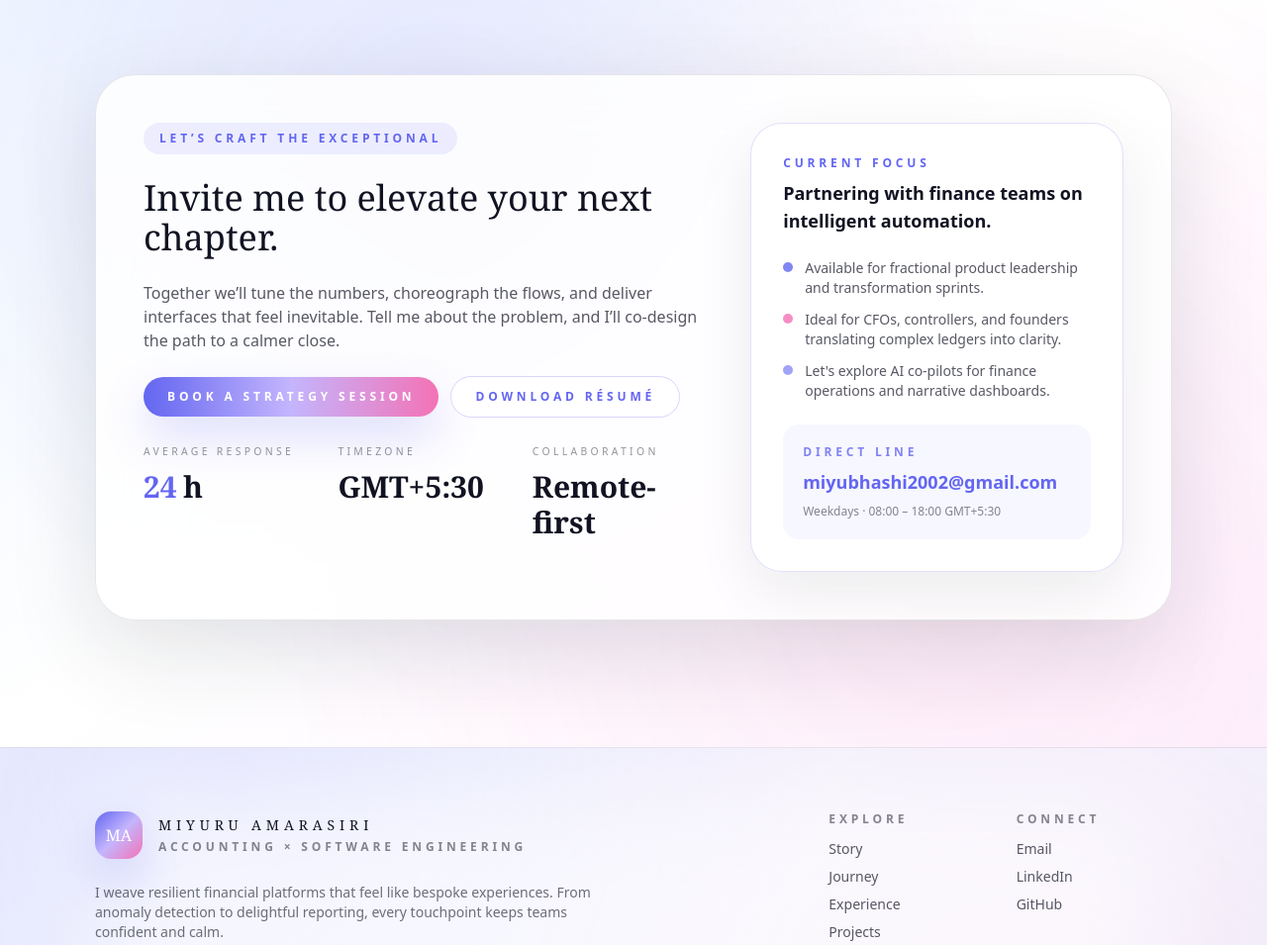
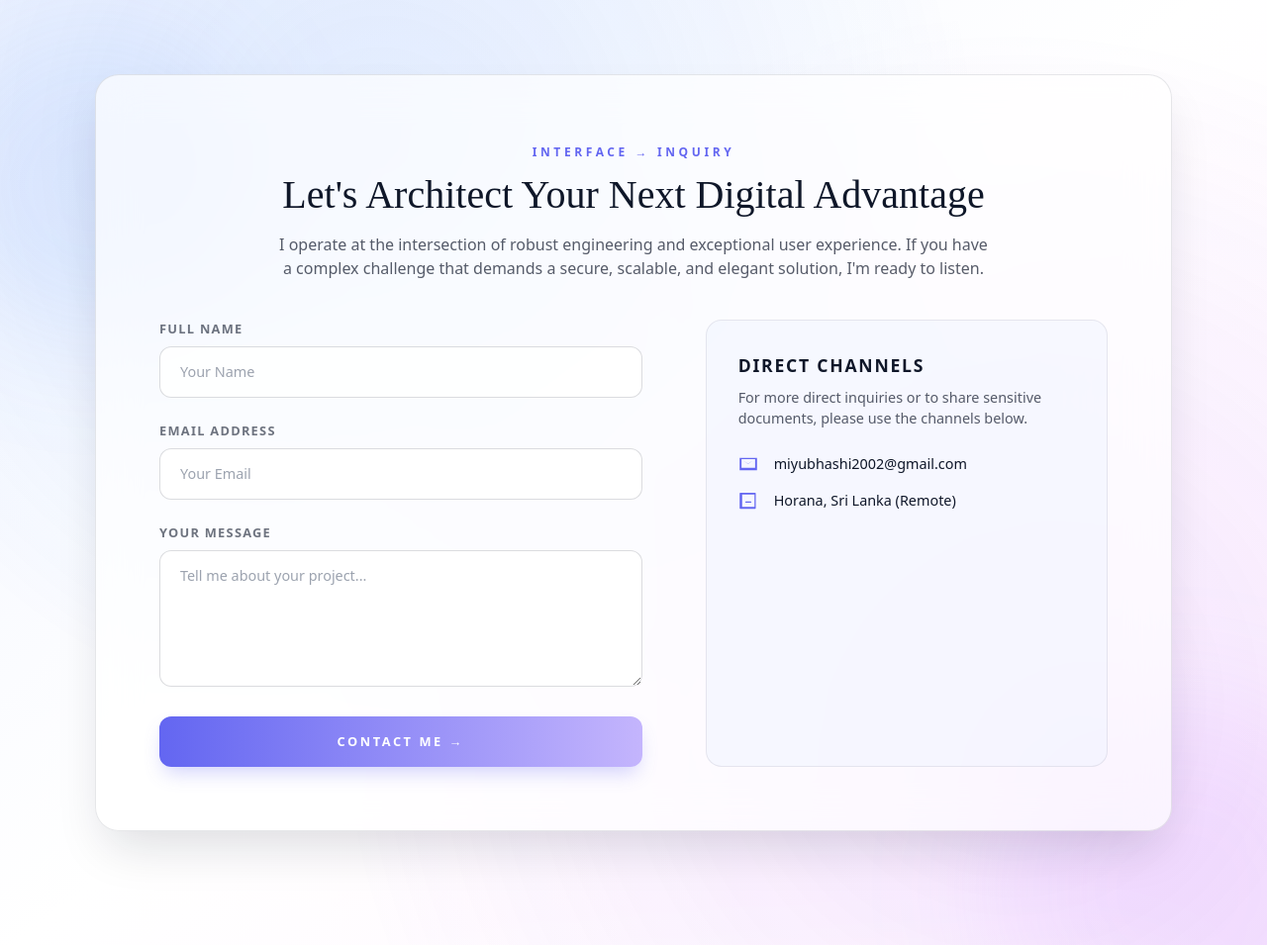
Before and after one commit to MiyuruAmarasiri/miyuruamarasiri.github.io, a website built with webpack: page index.html in a window 1280 px wide. Shown: the part 5364-6319 px from the top of the page at 99% size. Built offline with nearby package versions, Linux system fonts and the light colour scheme.

Commit message:
chore: update index.html meta tags for improved SEO

```diff
--- a/css/style.css
+++ b/css/style.css
@@ -366,8 +366,190 @@ section[id] {
   }
 }
 
-.contact-section .contact-grid {
-  border-radius: 2.5rem;
+.contact-section {
+  background: transparent; /* Use the background from the parent */
+  color: var(--color-ink);
+}
+
+.contact-pro-shell {
+  border-radius: 1.5rem;
+  background: rgba(255, 255, 255, 0.7);
+  border: 1px solid rgba(15, 23, 42, 0.1);
+  backdrop-filter: blur(20px);
+  -webkit-backdrop-filter: blur(20px);
+  padding: 2rem;
+  box-shadow: 0 25px 50px -12px rgba(15, 23, 42, 0.15);
+}
+
+.contact-pro-header {
+  text-align: center;
+  margin-bottom: 2.5rem;
+}
+
+.contact-pro-eyebrow {
+  display: inline-block;
+  font-size: 0.75rem;
+  font-weight: 600;
+  letter-spacing: 0.3em;
+  text-transform: uppercase;
+  color: var(--color-aurora);
+  margin-bottom: 0.75rem;
+}
+
+.contact-pro-title {
+  font-family: 'DM Serif Display', serif;
+  font-size: 2.5rem;
+  line-height: 1.1;
+  color: var(--color-ink);
+  margin-bottom: 1rem;
+}
+
+.contact-pro-lead {
+  font-size: 1rem;
+  max-width: 45rem;
+  margin-left: auto;
+  margin-right: auto;
+  color: rgba(15, 23, 42, 0.7);
+}
+
+.contact-pro-body {
+  display: grid;
+  grid-template-columns: 1fr;
+  gap: 2.5rem;
+}
+
+.contact-pro-form .form-group {
+  margin-bottom: 1.5rem;
+}
+
+.contact-pro-form label {
+  display: block;
+  font-size: 0.8rem;
+  font-weight: 600;
+  letter-spacing: 0.1em;
+  text-transform: uppercase;
+  color: rgba(15, 23, 42, 0.6);
+  margin-bottom: 0.5rem;
+}
+
+.contact-pro-form input,
+.contact-pro-form textarea {
+  width: 100%;
+  padding: 0.875rem 1.25rem;
+  border-radius: 0.75rem;
+  border: 1px solid rgba(15, 23, 42, 0.15);
+  background: rgba(255, 255, 255, 0.8);
+  color: var(--color-ink);
+  font-size: 0.9rem;
+  transition: border-color 0.3s, box-shadow 0.3s;
+}
+
+.contact-pro-form input:focus,
+.contact-pro-form textarea:focus {
+  outline: none;
+  border-color: var(--color-aurora);
+  box-shadow: 0 0 0 3px rgba(99, 102, 241, 0.2);
+}
+
+.contact-pro-form textarea {
+  resize: vertical;
+  min-height: 120px;
+}
+
+.contact-pro-submit {
+  width: 100%;
+  padding: 1rem;
+  border-radius: 0.75rem;
+  background: linear-gradient(to right, var(--color-aurora), var(--color-glow));
+  color: white;
+  font-size: 0.8rem;
+  font-weight: 700;
+  letter-spacing: 0.2em;
+  text-transform: uppercase;
+  border: none;
+  cursor: pointer;
+  transition: transform 0.3s, box-shadow 0.3s;
+  box-shadow: 0 10px 20px -5px rgba(99, 102, 241, 0.3);
+}
+
+.contact-pro-submit:hover {
+  transform: translateY(-3px);
+  box-shadow: 0 15px 25px -5px rgba(99, 102, 241, 0.4);
+}
+
+.contact-pro-info {
+  padding: 1.5rem;
+  border-radius: 1rem;
+  background: rgba(240, 244, 255, 0.5);
+  border: 1px solid rgba(15, 23, 42, 0.08);
+}
+
+.contact-pro-info-title {
+  font-size: 1.1rem;
+  font-weight: 700;
+  letter-spacing: 0.1em;
+  text-transform: uppercase;
+  color: var(--color-ink);
+  margin-bottom: 0.5rem;
+}
+
+.contact-pro-info-text {
+  font-size: 0.9rem;
+  color: rgba(15, 23, 42, 0.7);
+  margin-bottom: 1.5rem;
+}
+
+.contact-pro-info-list {
+  list-style: none;
+  padding: 0;
+  margin: 0;
+  display: flex;
+  flex-direction: column;
+  gap: 1rem;
+}
+
+.contact-pro-info-list li {
+  display: flex;
+  align-items: center;
+  gap: 1rem;
+  font-size: 0.9rem;
+}
+
+.contact-pro-info-list .icon {
+  width: 1.25rem;
+  height: 1.25rem;
+  flex-shrink: 0;
+  color: var(--color-aurora);
+}
+
+.contact-pro-info-list a {
+  color: var(--color-ink);
+  text-decoration: none;
+  transition: color 0.3s;
+  font-weight: 500;
+}
+
+.contact-pro-info-list a:hover {
+  color: var(--color-aurora);
+}
+
+@media (min-width: 768px) {
+  .contact-pro-shell {
+    padding: 3rem;
+  }
+}
+
+@media (min-width: 1024px) {
+  .contact-pro-shell {
+    padding: 4rem;
+  }
+  .contact-pro-body {
+    grid-template-columns: 1.2fr 1fr;
+    gap: 4rem;
+  }
+  .contact-pro-info {
+    padding: 2rem;
+  }
 }
 
 .contact-stats dd {
--- a/index.html
+++ b/index.html
@@ -355,59 +355,55 @@
 
     <section class="section contact-section relative overflow-hidden py-32" id="contact" data-scroll-section>
       <div class="contact-bg pointer-events-none absolute inset-0">
-        <div class="absolute inset-0 bg-gradient-to-br from-[#eef5ff] via-white to-[#fef4ff]"></div>
-        <div class="absolute -left-10 top-14 h-72 w-72 rounded-full bg-aurora/18 blur-3xl"></div>
-        <div class="absolute right-[-6%] bottom-[-8%] h-80 w-80 rounded-full bg-bloom/18 blur-3xl"></div>
-        <div class="absolute inset-0 bg-[radial-gradient(circle_at_35%_25%,rgba(99,102,241,0.18),transparent_55%),radial-gradient(circle_at_75%_80%,rgba(244,114,182,0.14),transparent_60%)] opacity-70"></div>
+        <div class="absolute inset-0 bg-gradient-to-br from-[#f0f4ff] via-white to-[#fff5fe]"></div>
+        <div class="absolute -left-16 top-20 h-80 w-80 rounded-full bg-blue-500/10 blur-3xl"></div>
+        <div class="absolute right-[-8%] bottom-[-12%] h-96 w-96 rounded-full bg-purple-500/10 blur-3xl"></div>
+        <div class="absolute inset-0 bg-[radial-gradient(circle_at_30%_20%,rgba(59,130,246,0.15),transparent_50%),radial-gradient(circle_at_80%_75%,rgba(168,85,247,0.15),transparent_55%)] opacity-80"></div>
       </div>
       <div class="relative mx-auto w-full max-w-6xl px-6 lg:px-8">
-        <div class="contact-grid grid gap-12 rounded-[2.5rem] border border-ink/10 bg-white/85 p-12 shadow-veil backdrop-blur-2xl md:grid-cols-[minmax(0,3fr)_minmax(0,2fr)]" data-scroll-reveal>
-          <div class="contact-lead space-y-6">
-            <span class="section__eyebrow inline-flex items-center gap-2 rounded-full bg-aurora/10 px-4 py-2 text-xs font-semibold uppercase tracking-[0.32em] text-aurora">Let’s craft the exceptional</span>
-            <h2 class="font-display text-3xl leading-tight text-ink sm:text-4xl">Invite me to elevate your next chapter.</h2>
-            <p class="text-base text-ink/70">Together we’ll tune the numbers, choreograph the flows, and deliver interfaces that feel inevitable. Tell me about the problem, and I’ll co-design the path to a calmer close.</p>
-            <div class="contact-actions flex flex-wrap items-center gap-3">
-              <a class="inline-flex items-center gap-2 rounded-full bg-gradient-to-r from-aurora via-glow to-bloom px-6 py-3 text-xs font-semibold uppercase tracking-[0.32em] text-white shadow-float transition duration-300 hover:-translate-y-1" href="mailto:hello@miyuru.dev">Book a strategy session</a>
-              <a class="inline-flex items-center gap-2 rounded-full border border-aurora/25 bg-white px-6 py-3 text-xs font-semibold uppercase tracking-[0.32em] text-aurora transition duration-300 hover:border-aurora/45 hover:text-aurora" href="#" aria-label="Download Miyuru Amarasiri resume">Download résumé</a>
+        <div class="contact-pro-shell" data-scroll-reveal>
+          <div class="contact-pro-header">
+            <span class="contact-pro-eyebrow">Interface &rarr; Inquiry</span>
+            <h2 class="contact-pro-title">Let's Architect Your Next Digital Advantage</h2>
+            <p class="contact-pro-lead">
+              I operate at the intersection of robust engineering and exceptional user experience. If you have a complex challenge that demands a secure, scalable, and elegant solution, I'm ready to listen.
+            </p>
           </div>
-            <dl class="contact-stats grid gap-6 text-sm text-ink/65 sm:grid-cols-3">
-              <div class="space-y-2">
-                <dt class="text-[0.65rem] uppercase tracking-[0.32em] text-ink/45">Average response</dt>
-                <dd class="font-display text-3xl font-semibold text-ink"><span class="text-aurora">24</span>h</dd>
+          <div class="contact-pro-body">
+            <div class="contact-pro-form-wrapper">
+              <form class="contact-pro-form" action="mailto:miyubhashi2002@gmail.com" method="post" enctype="text/plain">
+                <div class="form-group">
+                  <label for="name">Full Name</label>
+                  <input type="text" id="name" name="name" placeholder="Your Name" required>
                 </div>
-              <div class="space-y-2">
-                <dt class="text-[0.65rem] uppercase tracking-[0.32em] text-ink/45">Timezone</dt>
-                <dd class="font-display text-3xl font-semibold text-ink">GMT+5:30</dd>
+                <div class="form-group">
+                  <label for="email">Email Address</label>
+                  <input type="email" id="email" name="email" placeholder="Your Email" required>
                 </div>
-              <div class="space-y-2">
-                <dt class="text-[0.65rem] uppercase tracking-[0.32em] text-ink/45">Collaboration</dt>
-                <dd class="font-display text-3xl font-semibold text-ink">Remote-first</dd>
+                <div class="form-group">
+                  <label for="message">Your Message</label>
+                  <textarea id="message" name="message" rows="5" placeholder="Tell me about your project..." required></textarea>
                 </div>
-            </dl>
+                <button type="submit" class="contact-pro-submit">Contact Me &rarr;</button>
+              </form>
             </div>
-          <div class="contact-panel space-y-6 rounded-[2rem] border border-aurora/20 bg-white/95 p-8 shadow-subtle">
-            <div class="space-y-2">
-              <p class="text-xs font-semibold uppercase tracking-[0.32em] text-aurora">Current focus</p>
-              <p class="text-lg font-semibold text-ink">Partnering with finance teams on intelligent automation.</p>
-            </div>
-            <ul class="space-y-3 text-sm text-ink/70">
-              <li class="flex items-start gap-3">
-                <span class="mt-1 h-2.5 w-2.5 rounded-full bg-aurora/80"></span>
-                <span>Available for fractional product leadership and transformation sprints.</span>
+            <div class="contact-pro-info">
+              <h3 class="contact-pro-info-title">Direct Channels</h3>
+              <p class="contact-pro-info-text">For more direct inquiries or to share sensitive documents, please use the channels below.</p>
+              <ul class="contact-pro-info-list">
+                <li>
+                  <svg class="icon" xmlns="http://www.w3.org/2000/svg" viewBox="0 0 24 24" fill="currentColor"><path d="M1.5 4.5h21V19.5h-21V4.5Zm2.25 1.5v10.5h16.5V6Zm1.59 1.5.01-.01 6.15 4.1 6.15-4.1-.01.01V7.6L12 11.79l-6.66-4.19v.09Z"/></svg>
+                  <a href="mailto:miyubhashi2002@gmail.com">miyubhashi2002@gmail.com</a>
                 </li>
-              <li class="flex items-start gap-3">
-                <span class="mt-1 h-2.5 w-2.5 rounded-full bg-bloom/80"></span>
-                <span>Ideal for CFOs, controllers, and founders translating complex ledgers into clarity.</span>
+                <li>
+                  <svg class="icon" xmlns="http://www.w3.org/2000/svg" viewBox="0 0 24 24" fill="currentColor"><path d="M2.25 2.25a.75.75 0 0 0-.75.75v18a.75.75 0 0 0 .75.75h18a.75.75 0 0 0 .75-.75V3a.75.75 0 0 0-.75-.75H2.25ZM19.5 19.5H4.5V4.5h15v15ZM9 12.75a.75.75 0 0 0 0 1.5h6a.75.75 0 0 0 0-1.5H9Z"/></svg>
+                  <span>Horana, Sri Lanka (Remote)</span>
                 </li>
-              <li class="flex items-start gap-3">
-                <span class="mt-1 h-2.5 w-2.5 rounded-full bg-aurora/60"></span>
-                <span>Let's explore AI co-pilots for finance operations and narrative dashboards.</span>
-              </li>
+                <!-- <li>
+                  <svg class="icon" xmlns="http://www.w3.org/2000/svg" viewBox="0 0 24 24" fill="currentColor"><path d="M2.25 2.25a.75.75 0 0 0-.75.75v18a.75.75 0 0 0 .75.75h18a.75.75 0 0 0 .75-.75V3a.75.75 0 0 0-.75-.75H2.25ZM19.5 19.5H4.5V4.5h15v15ZM9 12.75a.75.75 0 0 0 0 1.5h6a.75.75 0 0 0 0-1.5H9Z"/></svg>
+                  <a href="https://www.linkedin.com/in/miyuruamarasiri" target="_blank" rel="noopener">LinkedIn Profile</a>
+                </li> -->
               </ul>
-            <div class="rounded-2xl bg-aurora/5 p-5 text-sm text-ink/70">
-              <p class="text-xs font-semibold uppercase tracking-[0.32em] text-aurora/80">Direct line</p>
-              <a class="mt-2 block text-lg font-semibold text-aurora transition duration-200 hover:text-bloom" href="mailto:hello@miyuru.dev">miyubhashi2002@gmail.com</a>
-              <p class="mt-2 text-xs text-ink/50">Weekdays · 08:00 – 18:00 GMT+5:30</p>
             </div>
           </div>
         </div>
```
Lines whose indentation alone changed are shown as unchanged.
